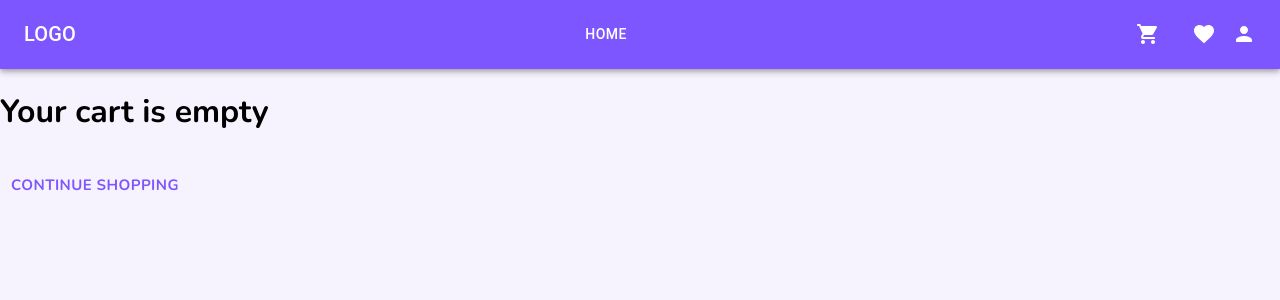
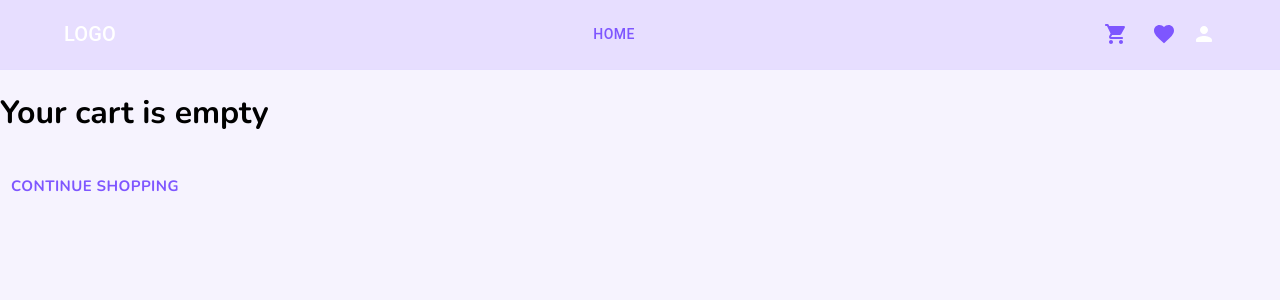
Before and after one commit to Shreya-0999/e-commerce, a React (Create React App) app: page /cart in a window 1280 px wide. Shown: the top 300 px of the page. Built offline with nearby package versions, Linux system fonts and the light colour scheme.

Commit message:
nav bar ui updated

```diff
--- /dev/null
+++ b/src/Components/NavBar/Styles/useStyle.js
@@ -0,0 +1,10 @@
+import { makeStyles } from '@mui/styles';
+
+const useStyles = makeStyles(theme=>({
+    appBar:{
+        boxShadow: 'none !important',
+        backgroundColor: `${theme.palette.secondary.light} !important`,
+        borderBottom: `1px solid ${theme.palette.border.main}`
+    },
+}))
+export default useStyles;
--- a/src/Components/NavBar/index.js
+++ b/src/Components/NavBar/index.js
@@ -8,12 +8,14 @@ import PersonRoundedIcon from '@mui/icons-material/PersonRounded';
 import ShoppingCartRoundedIcon from '@mui/icons-material/ShoppingCartRounded';
 import FavoriteIcon from '@mui/icons-material/Favorite';
 import { useNavigate } from 'react-router-dom';
+import useStyle from './Styles/useStyle'
 
 const settings = ['Order History', 'Logout'];
 
 const NavBar = (props) => {
 
     const navigate = useNavigate();
+    const classes = useStyle();
     // const [anchorElNav, setAnchorElNav] = React.useState(null);
     const [anchorElUser, setAnchorElUser] = React.useState(null);
 
@@ -66,8 +68,8 @@ const NavBar = (props) => {
     }
 
     return (
-        <AppBar position="static" >
-            <Container maxWidth="xl">
+        <AppBar position="static" className={classes.appBar} >
+            <Container maxWidth="lg" className={classes.color}>
                 <Toolbar disableGutters>
                     <Typography
                         variant="h6"
@@ -80,22 +82,23 @@ const NavBar = (props) => {
 
                     <Box sx={{ flexGrow: 1, display: { xs: 'none', md: 'flex' } }}>
                         <Button
+                            className={classes.color}
                             onClick={handleNavHome}
-                            sx={{ my: 2, color: 'white', display: 'block' }}
+                            sx={{ my: 2, display: 'block' }}
                         >
                             Home
                         </Button>
                     </Box>
 
                     <Box sx={{ flexGrow: 0 }}>
-                        <IconButton sx={{ p: 0, mx: 2 }} onClick={handleCartBtn}>
-                            <Badge badgeContent={handleCartCount()} color="secondary">
-                                <ShoppingCartRoundedIcon fontSize="medium" style={{ color: 'white' }} />
+                        <IconButton sx={{ p: 0, mx: 1 }} onClick={handleCartBtn}>
+                            <Badge badgeContent={handleCartCount()}>
+                                <ShoppingCartRoundedIcon fontSize="medium" color="primary" />
                             </Badge>
                         </IconButton>
                         <IconButton sx={{ p: 0, mx: 2 }} onClick={handleWishlistBtn}>
-                            <Badge badgeContent={handleWishlistCount()} color="secondary">
-                                <FavoriteIcon fontSize="medium" style={{ color: 'white' }} />
+                            <Badge badgeContent={handleWishlistCount()} >
+                                <FavoriteIcon fontSize="medium" color="primary" />
                             </Badge>
                         </IconButton>
                         {
@@ -103,8 +106,8 @@ const NavBar = (props) => {
                                 (
                                     <>
                                         <Tooltip title="Open settings">
-                                            <IconButton onClick={handleOpenUserMenu} sx={{ p: 0 }}>
-                                                <PersonRoundedIcon fontSize="medium" style={{ color: 'white' }} />
+                                            <IconButton onClick={handleOpenUserMenu} sx={{ p: 0, mx:1 }}>
+                                                <PersonRoundedIcon fontSize="medium" color="primary" />
                                             </IconButton>
                                         </Tooltip>
                                         <Menu
--- a/src/theme.js
+++ b/src/theme.js
@@ -9,6 +9,8 @@ export const theme = createTheme({
         },
         secondary: {
             main: '#ffffff',
+            light: '#e7deff',
+            lighter:'#e6dff6'
         },
         error: {
             main: '#ed6d7a',
@@ -24,7 +26,7 @@ export const theme = createTheme({
         },
         border: {
             main: '#e5ddff',
-            dark: '#dddae4'
+            dark: '#ddceff'
         }
     },
     radius: {
```
Also changed, not shown: src/Components/NavBar/Styles/index.css (deleted).
